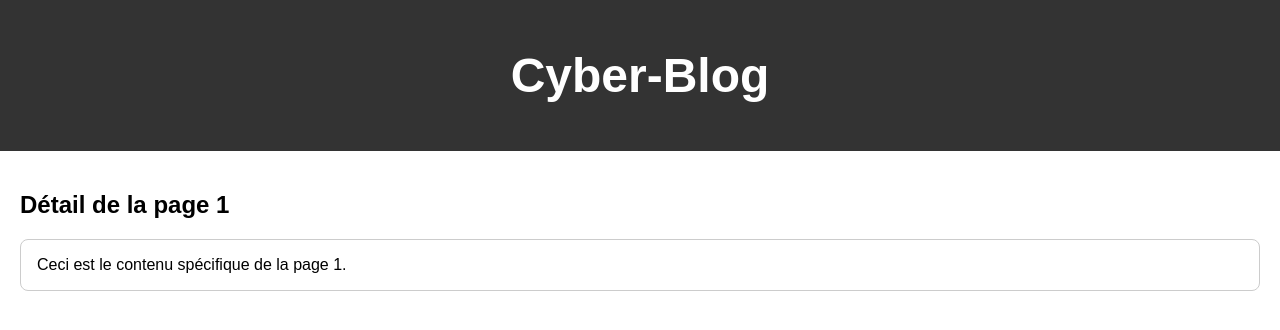
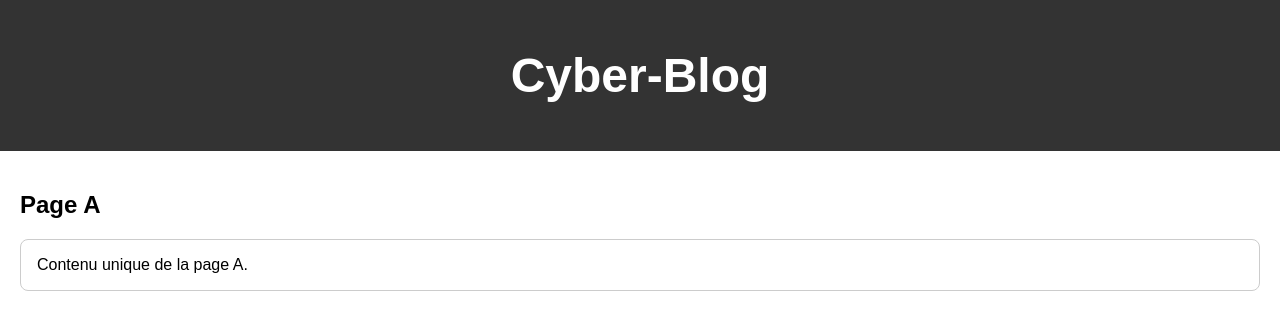
Before and after one commit to Arthur-Prudhomme/cyber-blog, a Vue app: page /detail/1 in a window 1280 px wide. Shown: the top 330 px of the page. Built offline with nearby package versions, Linux system fonts and the light colour scheme.

Commit message:
unique detail pages

```diff
--- a/src/views/Detail.vue
+++ b/src/views/Detail.vue
@@ -1,16 +1,30 @@
 <template>
   <div class="detail">
-    <h2>Détail de la page {{ id }}</h2>
-    <div class="text-box">
-      Ceci est le contenu spécifique de la page {{ id }}.
+    <h2>{{ pageData?.title || 'Page introuvable' }}</h2>
+    <div v-if="pageData" class="text-box">
+      {{ pageData.content }}
+    </div>
+    <div v-else>
+      Aucune donnée pour cette page.
     </div>
   </div>
 </template>
 
 <script>
+const pages = [
+  { id: '1', title: 'Page A', content: 'Contenu unique de la page A.' },
+  { id: '2', title: 'Page B', content: 'Texte propre à la page B.' },
+  { id: '3', title: 'Page C', content: 'Informations spécifiques à la page C.' },
+]
+
 export default {
   name: 'Detail',
-  props: ['id']
+  props: ['id'],
+  computed: {
+    pageData() {
+      return pages.find(page => page.id === this.id)
+    }
+  }
 }
 </script>
 
```
